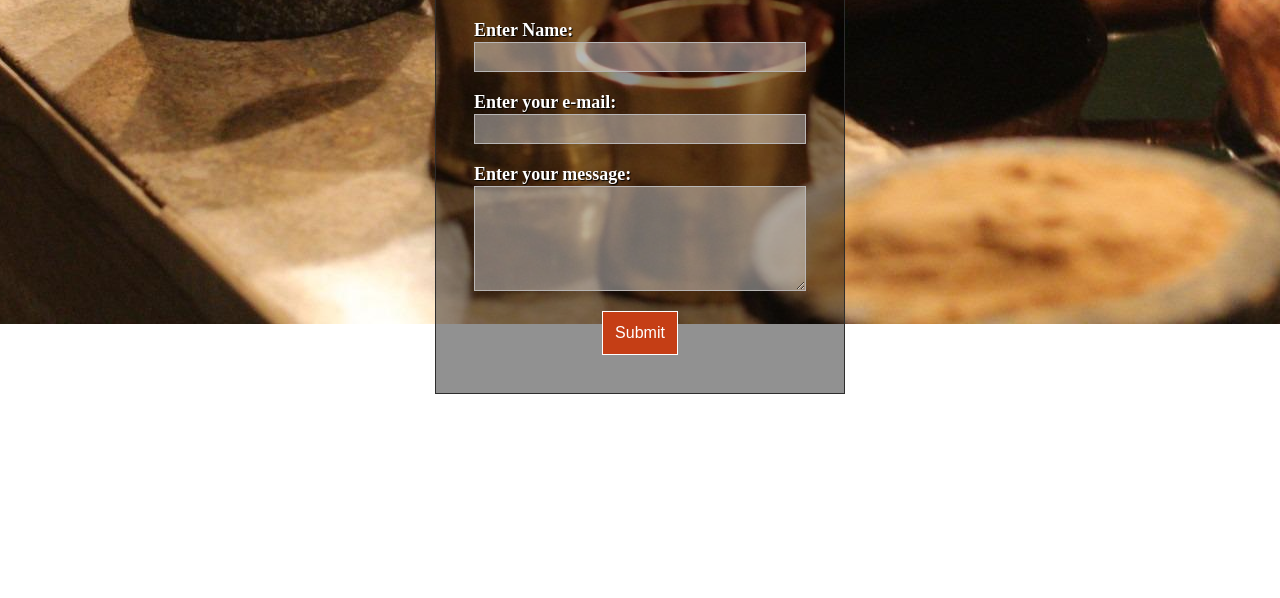
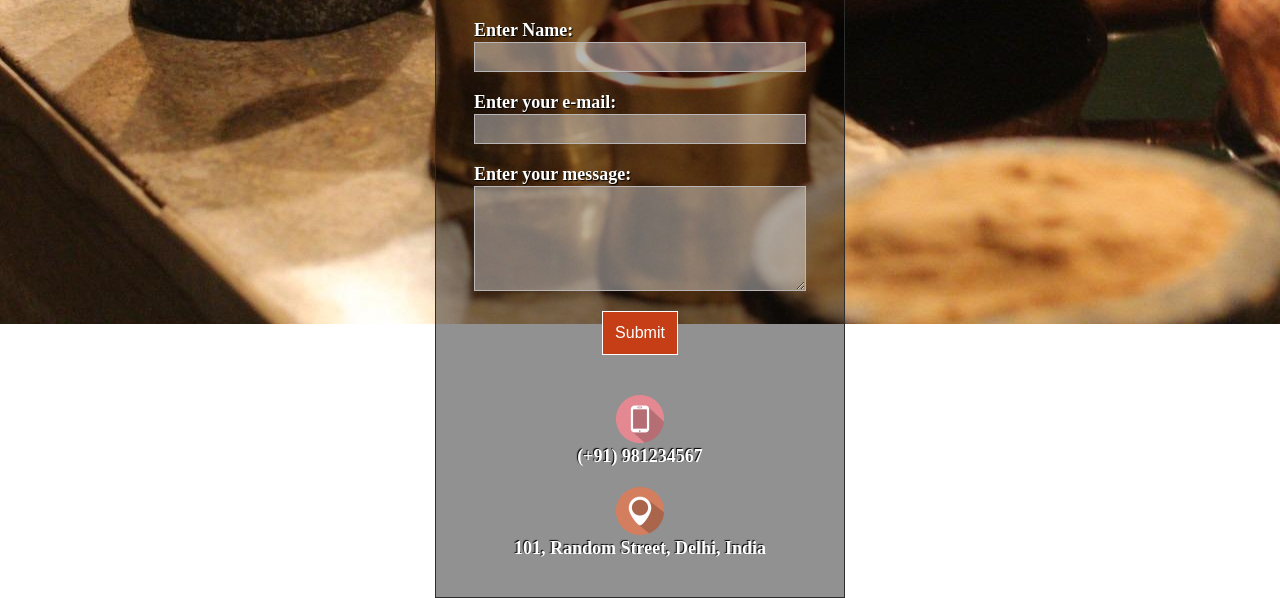
Before and after one commit to iamashay/Restaurant-Page, a website built with webpack: page dist/index.html in a window 1280 px wide. Shown: the part 716-1314 px from the top of the page. Before the commit the page ends 1110 px from the top, so only its background shows below. Built offline with nearby package versions, Linux system fonts and the light colour scheme.

Commit message:
Design contact page restaurant's info

```diff
--- a/src/css/style.css
+++ b/src/css/style.css
@@ -239,3 +239,15 @@ button:hover {
     display: flex;
     justify-content: center;
 }
+
+.contact-info {
+    display: flex;
+    flex-direction: column;
+    align-items: center;
+    gap: 3px;
+    color: #fff;
+    margin-top: 20px;
+    font-size: 18px;
+    font-weight: 600;
+    text-shadow: -1px -1px 1px #000;
+}
--- a/src/modules/loadContact.js
+++ b/src/modules/loadContact.js
@@ -1,3 +1,6 @@
+import phonePic from "../res/img/phone.png"
+import locationPic from "../res/img/location.png"
+
 function inputContainer(label, input) {
     const container = document.createElement("div");
     container.classList = "input-container";
@@ -55,6 +58,29 @@ function generateContactInfoDiv(){
     const infoContainer = document.createElement("div");;
     infoContainer.id = "info-container";
 
+    const phoneDiv = document.createElement("div");
+    phoneDiv.classList = "contact-info";
+    const phoneImg = new Image();
+    phoneImg.src = phonePic;
+    const phoneNum = document.createElement("div");
+    phoneNum.textContent = "(+91) 981234567";
+    phoneDiv.appendChild(phoneImg);
+    phoneDiv.appendChild(phoneNum);
+
+
+    const locationDiv = document.createElement("div");
+    locationDiv.classList = "contact-info";
+    const locationImg = new Image();
+    locationImg.src = locationPic;
+    const locationText = document.createElement("div");
+    locationText.textContent = "101, Random Street, Delhi, India";
+    locationDiv.appendChild(locationImg);
+    locationDiv.appendChild(locationText);
+
+    infoContainer.appendChild(phoneDiv);
+    infoContainer.appendChild(locationDiv);
+
+    return infoContainer;
 }
 
 export const loadContact = () => {
@@ -73,5 +99,6 @@ export const loadContact = () => {
     const form = generateFormDiv();
     mainDiv.appendChild(form)
 
-
+    const infoDiv = generateContactInfoDiv();
+    mainDiv.appendChild(infoDiv);
 }
```
